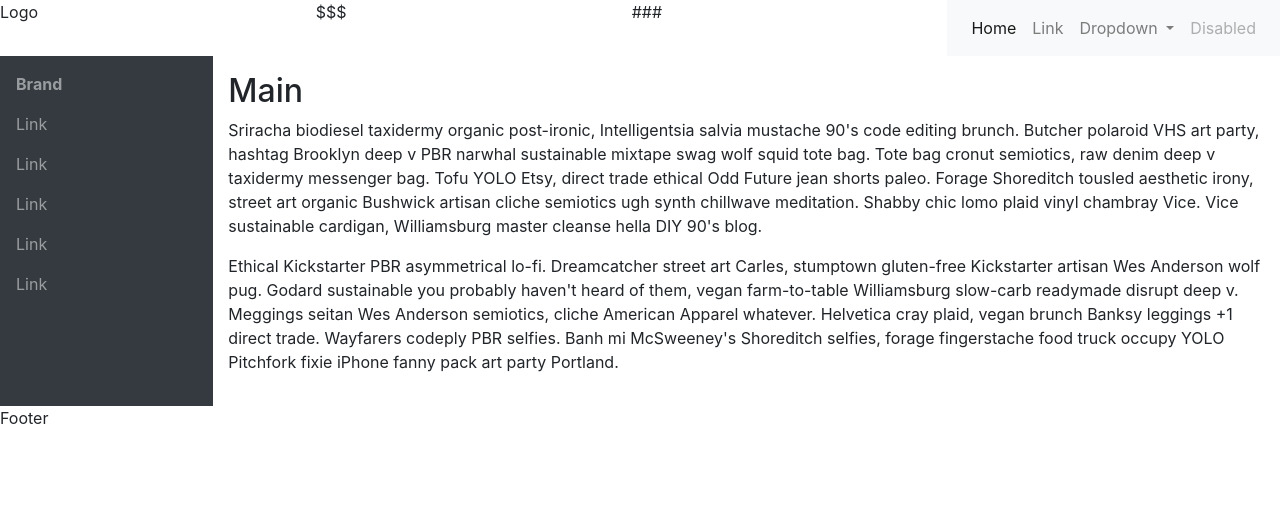
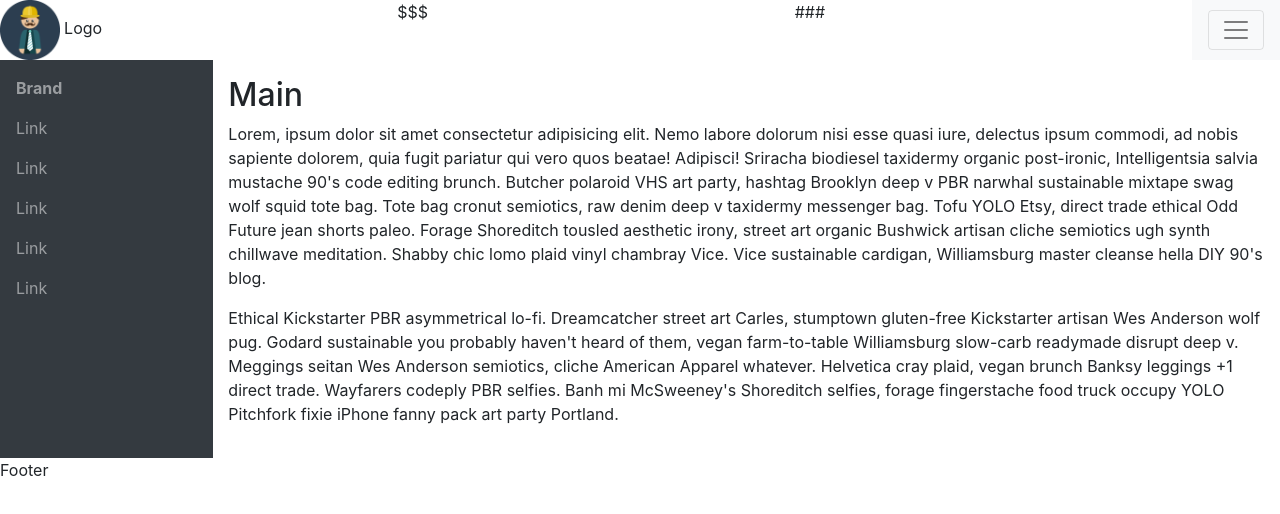
Before and after one commit to tpsprogrammist/Abdul, a website: page webpage.html in a window 1280 px wide. Drawn offline with nearby package versions, Linux system fonts and the light colour scheme.

Commit message:
logo img

```diff
--- a/webpage.html
+++ b/webpage.html
@@ -25,12 +25,15 @@
 <body>
     <div class="wrapper">
         <header>
-            <div class="logo">Logo</div>
+            <div class="logo">
+                <img src="img/profile.png" width="15%" alt="">
+
+                Logo</div>
             <div class="item">$$$</div>
             <div class="login">###</div>
             <!-- hamburger menu -->
 
-            <nav class="navbar navbar-expand-lg navbar-light bg-light">
+            <nav class="navbar  navbar-light bg-light ">
 
                 <button class="navbar-toggler" type="button" data-toggle="collapse" data-target="#navbarSupportedContent" aria-controls="navbarSupportedContent"
                     aria-expanded="false" aria-label="Toggle navigation">
@@ -46,18 +49,6 @@
                         </li>
                         <li class="nav-item">
                             <a class="nav-link" href="#">Link</a>
-                        </li>
-                        <li class="nav-item dropdown">
-                            <a class="nav-link dropdown-toggle" href="#" id="navbarDropdown" role="button" data-toggle="dropdown" aria-haspopup="true"
-                                aria-expanded="false">
-                                Dropdown
-                            </a>
-                            <div class="dropdown-menu" aria-labelledby="navbarDropdown">
-                                <a class="dropdown-item" href="#">Action</a>
-                                <a class="dropdown-item" href="#">Another action</a>
-                                <div class="dropdown-divider"></div>
-                                <a class="dropdown-item" href="#">Something else here</a>
-                            </div>
                         </li>
                         <li class="nav-item">
                             <a class="nav-link disabled" href="#">Disabled</a>
@@ -101,7 +92,8 @@
             </aside>
             <main class="col bg-faded py-3">
                 <h2>Main</h2>
-                <p>Sriracha biodiesel taxidermy organic post-ironic, Intelligentsia salvia mustache 90's code editing brunch. Butcher polaroid VHS art party, hashtag Brooklyn deep v PBR narwhal sustainable mixtape
+                <p>Lorem, ipsum dolor sit amet consectetur adipisicing elit. Nemo labore dolorum nisi esse quasi iure, delectus ipsum commodi, ad nobis sapiente dolorem, quia fugit pariatur qui vero quos beatae! Adipisci!
+                    Sriracha biodiesel taxidermy organic post-ironic, Intelligentsia salvia mustache 90's code editing brunch. Butcher polaroid VHS art party, hashtag Brooklyn deep v PBR narwhal sustainable mixtape
     swag wolf squid tote bag. Tote bag cronut semiotics, raw denim deep v taxidermy messenger bag. Tofu YOLO Etsy, direct trade
     ethical Odd Future jean shorts paleo. Forage Shoreditch tousled aesthetic irony, street art organic Bushwick artisan cliche semiotics ugh
     synth chillwave meditation. Shabby chic lomo plaid vinyl chambray Vice. Vice sustainable cardigan, Williamsburg master cleanse hella DIY 90's blog.</p>
```
